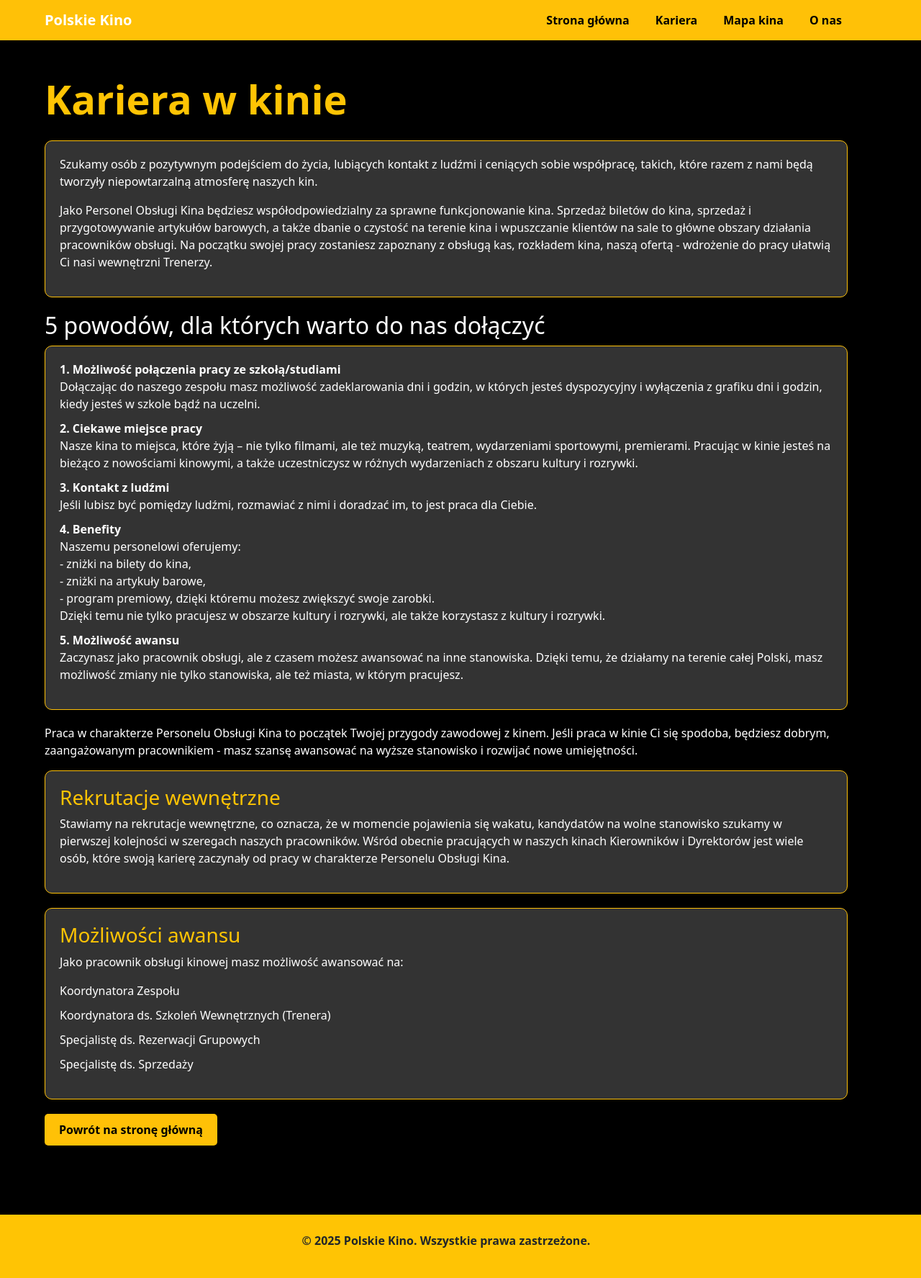
After one commit to martyna0932/Projekt-UBB, a PHP site: page /kariera.html in a window 1280 px wide. The commit adds this page. Shown: the whole page at 72% size. Run offline with PHP 8.4, Linux system fonts and the light colour scheme.

```diff
--- /dev/null
+++ b/ProjektIO/kariera.html
@@ -0,0 +1,171 @@
+<!DOCTYPE html>
+<html lang="pl">
+<head>
+    <meta charset="UTF-8">
+    <meta name="viewport" content="width=device-width, initial-scale=1.0">
+    <meta http-equiv="X-UA-Compatible" content="ie=edge">
+    <title>Kariera w kinie - Polskie Kino</title>
+    <link href="https://cdn.jsdelivr.net/npm/bootstrap@5.3.0-alpha1/dist/css/bootstrap.min.css" rel="stylesheet">
+    <link rel="stylesheet" href="style.css">
+    <style>
+        body {
+            background-color: #000000;
+            color: rgb(255, 255, 255);
+        }
+
+        h1, h3 {
+            color: #ffc404;
+        }
+
+        .btn-primary {
+            background-color: #ffc107;
+            border-color: #ffc107;
+        }
+
+        .btn-primary:hover {
+            background-color: #ffc107;
+            border-color: #ffc107;
+        }
+
+        nav {
+            background-color: #ffc107;
+        }
+
+        nav a {
+            color: black !important;
+        }
+
+        nav a:hover {
+            color: #ffffff !important;
+        }
+
+        .navbar-nav {
+            margin-left: auto;
+        }
+
+        .content-box {
+            border: 1px solid #ffc107;
+            border-radius: 10px;
+            padding: 20px;
+            margin-bottom: 20px;
+            background-color: #333333;
+        }
+
+        .content-box ul {
+            list-style-type: none;
+            padding-left: 0;
+        }
+
+        .content-box li {
+            margin-bottom: 10px;
+        }
+
+        .return-button {
+            background-color: #ffc107;
+            border: none;
+            color: black;
+            font-weight: bold;
+            padding: 10px 20px;
+            border-radius: 5px;
+            cursor: pointer;
+            text-align: center;
+            display: inline-block;
+            text-decoration: none;
+        }
+
+        .return-button:hover {
+            background-color: #e6a500;
+        }
+
+        .container {
+            margin-left: 50px; /* Add large left margin */
+        }
+    </style>
+</head>
+<body>
+
+    <nav class="navbar navbar-expand-lg navbar-dark">
+        <div class="container">
+            <a class="navbar-brand fw-bold text-white" href="#">Polskie Kino</a>
+            <button class="navbar-toggler" type="button" data-bs-toggle="collapse" data-bs-target="#navbarNav" aria-controls="navbarNav" aria-expanded="false" aria-label="Toggle navigation">
+                <span class="navbar-toggler-icon"></span>
+            </button>
+            <div class="collapse navbar-collapse" id="navbarNav">
+                <ul class="navbar-nav ms-auto">
+                    <li class="nav-item">
+                        <a class="nav-link fw-bold" href="index.php">Strona główna</a>
+                    </li>
+                    <li class="nav-item">
+                        <a class="nav-link fw-bold" href="kariera.html">Kariera</a>
+                    </li>
+                    <li class="nav-item">
+                        <a class="nav-link fw-bold" href="mapa-kina.html">Mapa kina</a>
+                    </li>
+                    <li class="nav-item fw-bold">
+                        <a class="nav-link active" href="o-nas.html">O nas</a>
+                    </li>
+                </ul>
+            </div>
+        </div>
+    </nav>
+
+    <div class="container py-5">
+        <div class="row">
+            <div class="col-md-12">
+                <h1 class="fw-bold display-4 mb-4">Kariera w kinie</h1>
+                <div class="content-box">
+                    <p>Szukamy osób z pozytywnym podejściem do życia, lubiących kontakt z ludźmi i ceniących sobie współpracę, takich, które razem z nami będą tworzyły niepowtarzalną atmosferę naszych kin.</p>
+                    <p>Jako Personel Obsługi Kina będziesz współodpowiedzialny za sprawne funkcjonowanie kina. Sprzedaż biletów do kina, sprzedaż i przygotowywanie artykułów barowych, a także dbanie o czystość na terenie kina i wpuszczanie klientów na sale to główne obszary działania pracowników obsługi. Na początku swojej pracy zostaniesz zapoznany z obsługą kas, rozkładem kina, naszą ofertą - wdrożenie do pracy ułatwią Ci nasi wewnętrzni Trenerzy.</p>
+                </div>
+
+                <h2>5 powodów, dla których warto do nas dołączyć</h2>
+                <div class="content-box">
+                    <ul>
+                        <li><strong>1. Możliwość połączenia pracy ze szkołą/studiami</strong><br>
+                            Dołączając do naszego zespołu masz możliwość zadeklarowania dni i godzin, w których jesteś dyspozycyjny i wyłączenia z grafiku dni i godzin, kiedy jesteś w szkole bądź na uczelni.</li>
+                        <li><strong>2. Ciekawe miejsce pracy</strong><br>
+                            Nasze kina to miejsca, które żyją – nie tylko filmami, ale też muzyką, teatrem, wydarzeniami sportowymi, premierami. Pracując w kinie jesteś na bieżąco z nowościami kinowymi, a także uczestniczysz w różnych wydarzeniach z obszaru kultury i rozrywki.</li>
+                        <li><strong>3. Kontakt z ludźmi</strong><br>
+                            Jeśli lubisz być pomiędzy ludźmi, rozmawiać z nimi i doradzać im, to jest praca dla Ciebie.</li>
+                        <li><strong>4. Benefity</strong><br>
+                            Naszemu personelowi oferujemy:<br>
+                            - zniżki na bilety do kina,<br>
+                            - zniżki na artykuły barowe,<br>
+                            - program premiowy, dzięki któremu możesz zwiększyć swoje zarobki.<br>
+                            Dzięki temu nie tylko pracujesz w obszarze kultury i rozrywki, ale także korzystasz z kultury i rozrywki.</li>
+                        <li><strong>5. Możliwość awansu</strong><br>
+                            Zaczynasz jako pracownik obsługi, ale z czasem możesz awansować na inne stanowiska. Dzięki temu, że działamy na terenie całej Polski, masz możliwość zmiany nie tylko stanowiska, ale też miasta, w którym pracujesz.</li>
+                    </ul>
+                </div>
+
+                <p>Praca w charakterze Personelu Obsługi Kina to początek Twojej przygody zawodowej z kinem. Jeśli praca w kinie Ci się spodoba, będziesz dobrym, zaangażowanym pracownikiem - masz szansę awansować na wyższe stanowisko i rozwijać nowe umiejętności.</p>
+
+                <div class="content-box">
+                    <h3>Rekrutacje wewnętrzne</h3>
+                    <p>Stawiamy na rekrutacje wewnętrzne, co oznacza, że w momencie pojawienia się wakatu, kandydatów na wolne stanowisko szukamy w pierwszej kolejności w szeregach naszych pracowników. Wśród obecnie pracujących w naszych kinach Kierowników i Dyrektorów jest wiele osób, które swoją karierę zaczynały od pracy w charakterze Personelu Obsługi Kina.</p>
+                </div>
+
+                <div class="content-box">
+                    <h3>Możliwości awansu</h3>
+                    <p>Jako pracownik obsługi kinowej masz możliwość awansować na:</p>
+                    <ul>
+                        <li>Koordynatora Zespołu</li>
+                        <li>Koordynatora ds. Szkoleń Wewnętrznych (Trenera)</li>
+                        <li>Specjalistę ds. Rezerwacji Grupowych</li>
+                        <li>Specjalistę ds. Sprzedaży</li>
+                    </ul>
+                </div>
+                <a href="index.php" class="return-button text-center">Powrót na stronę główną</a>
+            </div>
+        </div>
+    </div>
+
+    <footer class="bg-orange fw-bold text-dark py-4 mt-5">
+        <div class="container text-center">
+            <p>&copy; 2025 Polskie Kino. Wszystkie prawa zastrzeżone.</p>
+        </div>
+    </footer>
+
+    <script src="https://cdn.jsdelivr.net/npm/bootstrap@5.3.0-alpha1/dist/js/bootstrap.bundle.min.js"></script>
+</body>
+</html>
```
Also changed, not shown: ProjektIO/index.php (+103 -7 lines), ProjektIO/icons/mapa-kina.png (added).
